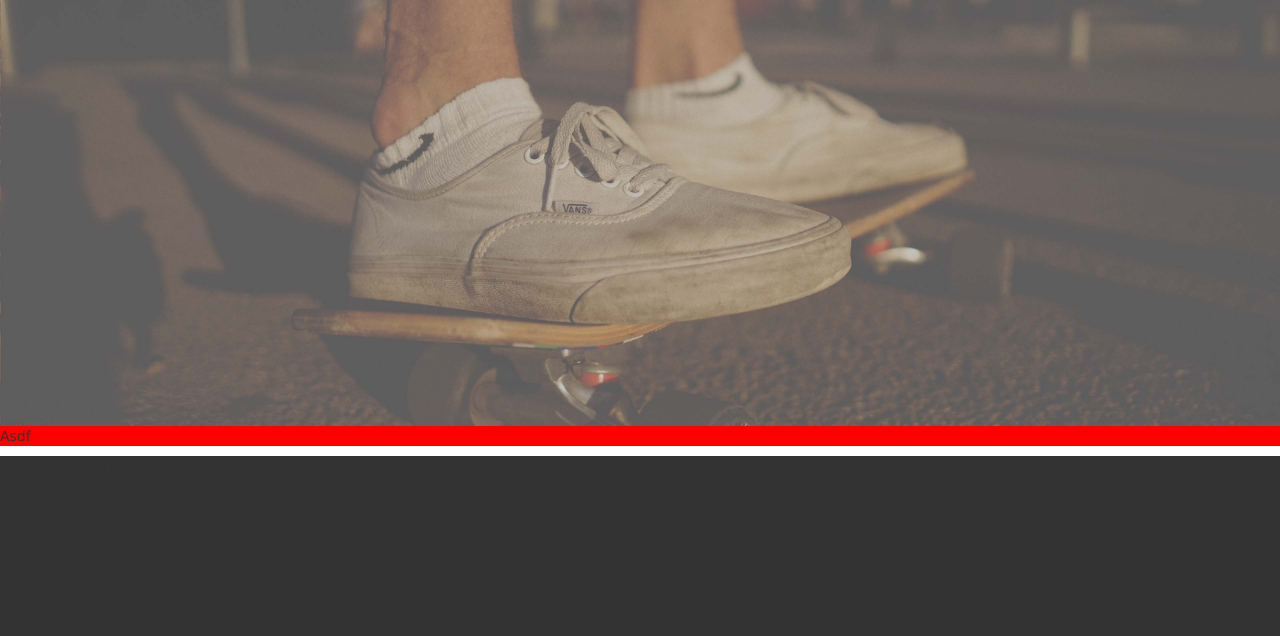
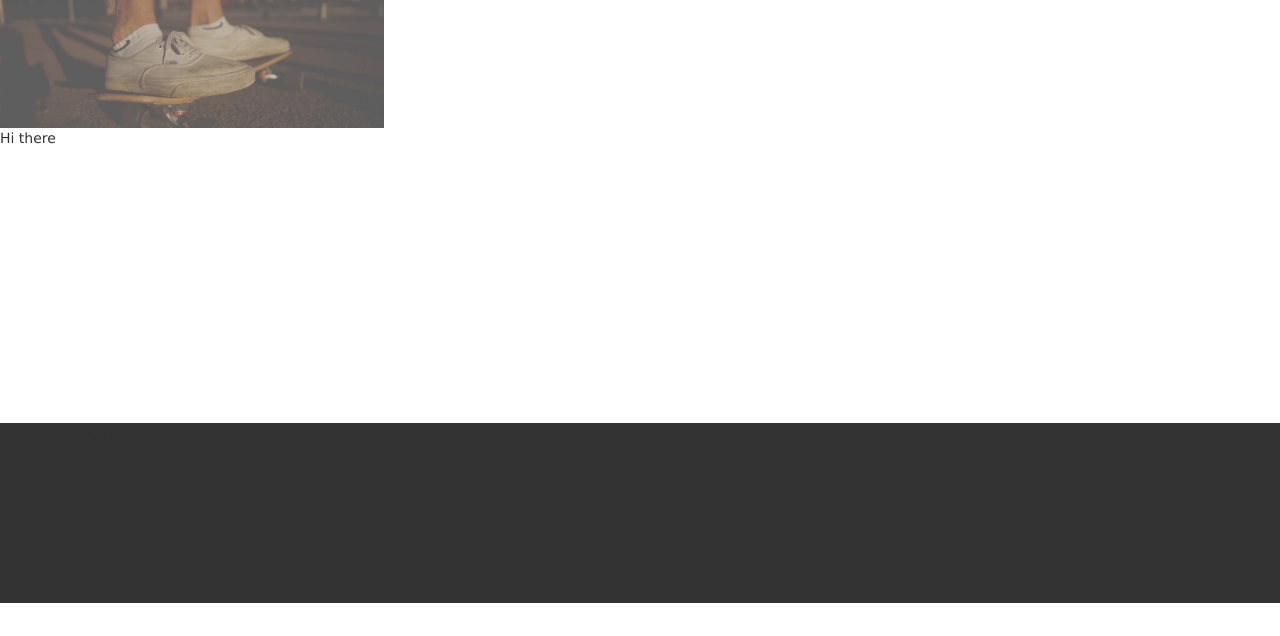
Before and after one commit to daniellabonte/bigfoot, a PHP site: page /about.php in a window 1280 px wide. Shown: the part 197-833 px from the top of the page. After the commit the page ends 800 px from the top, so only its background shows below. Run offline with PHP 8.4, Linux system fonts and the light colour scheme; data that the repository does not hold is empty; some libraries are stand-ins or nearby versions.

Commit message:
about.php is now a mess

```diff
--- a/about.php
+++ b/about.php
@@ -1,17 +1,28 @@
 <?php include 'header.php'; ?>
 </div>
-<div>
-	<img src="images/slide-07.jpg" width="100%">
+<div id="asdf">
+	<p>Hi there</p>
 </div>
-<div style="background-color: red;">
-	<p>Asdf</p>
-</div>
+
+	<div >
+		<p class="titleOverlay">Asdf</p>
+	</div>
+
 <div class="container">
 <?php include 'footer.php'; ?>
 
 
 
 <style type="text/css">
+
+	#asdf {
+		background-image: url('images/slide-07.jpg');
+		background-size: contain;
+		background-repeat: no-repeat;
+    width: 100%;
+    height: 0;
+    padding-top: 10%;
+	}
 
 	.titleOverlay {
 		font-family: "Montserrat Light";
@@ -20,11 +31,14 @@
 		padding-left: 12px;
 		padding-bottom: 10px;
 		padding-right: 12px;
+		margin-top: 10px;
+		margin-left: 12px;
+		margin-bottom: 10px;
+		margin-right: 12px;
 		font-size: 1.5em;
 		border-width: 5px;
-		border-color: yellow;
-		display: block;
 		border: solid;
+		border-color: white;
 	}
 
 </style>
```
